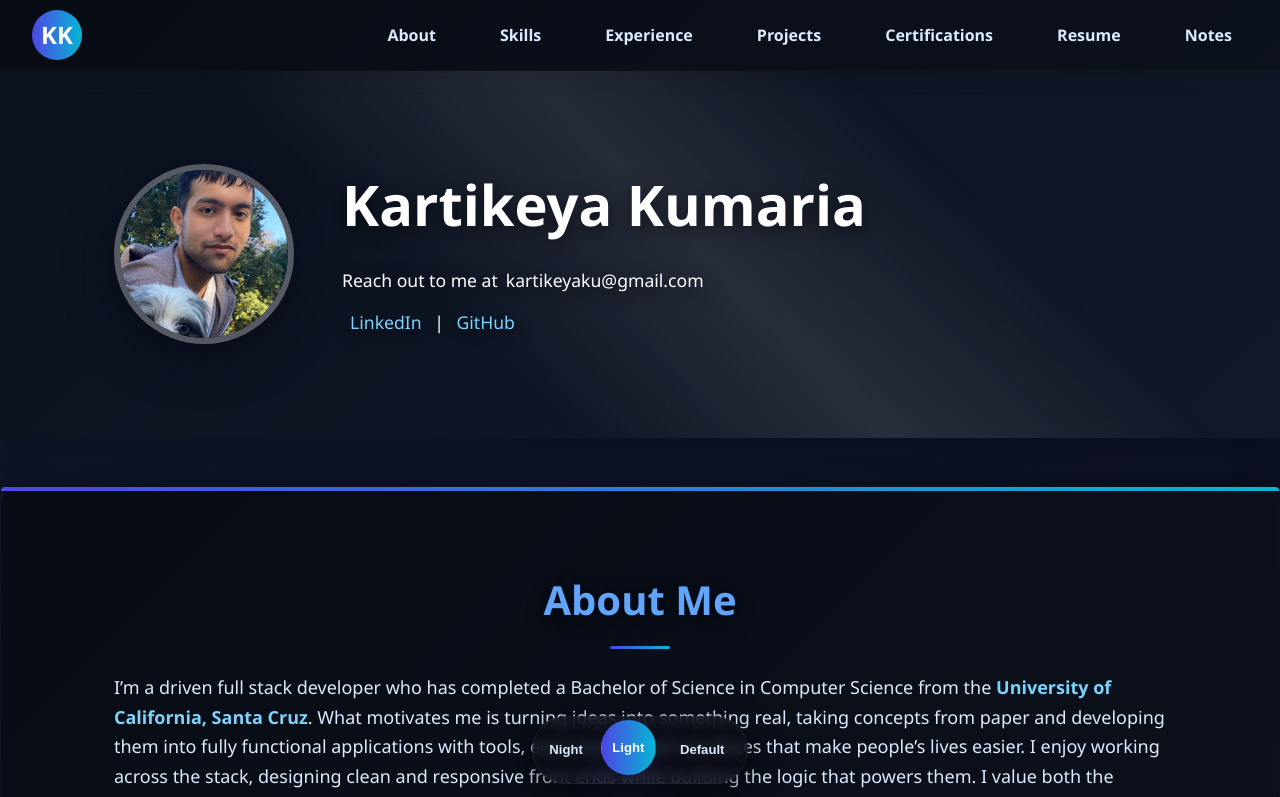
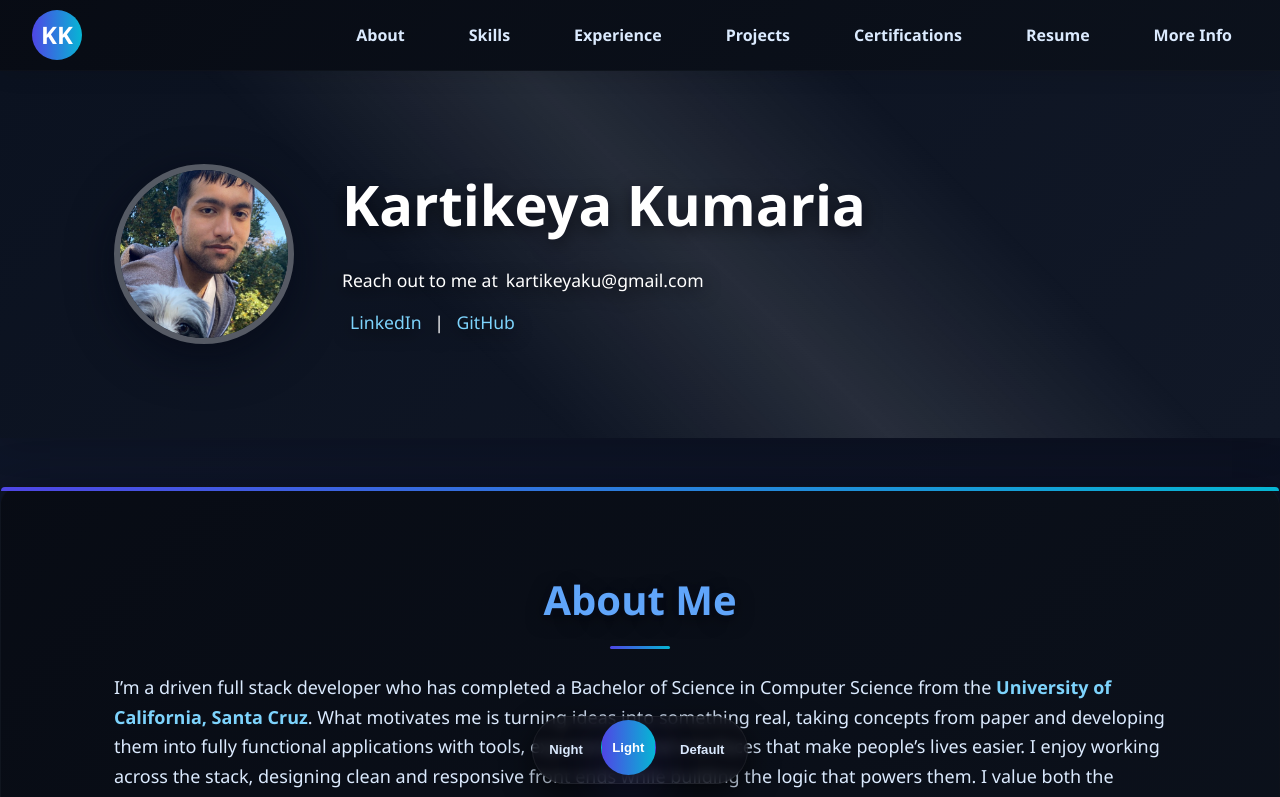
Before and after one commit to Karti722/Personal_Website, a Next.js app in the folder website/: page / in a window 1280 px wide. Shown: the top 797 px of the page. Built offline with nearby package versions, Linux system fonts and the light colour scheme.

Commit message:
Edited Footer text for more clarity

```diff
--- a/website/app/components/Footer.tsx
+++ b/website/app/components/Footer.tsx
@@ -2,7 +2,7 @@
 
 export default function Footer() {
   return (
-    <footer id="notes">
+    <footer id="more-info">
       <div className="container">
         <p className="footer-note">
           Note: Theme toggling is available on desktop and laptop.
@@ -13,7 +13,7 @@ export default function Footer() {
           target="_blank"
           rel="noopener noreferrer"
         >
-          Portfolio Codebase
+          Here is the Portfolio Codebase
         </a>
       </div>
     </footer>
--- a/website/app/components/Navbar.tsx
+++ b/website/app/components/Navbar.tsx
@@ -12,7 +12,7 @@ export default function Navbar() {
     { label: "Projects", id: "projects" },
     { label: "Certifications", id: "certifications" },
     { label: "Resume", id: "resume" },
-    { label: "Notes", id: "notes" },
+    { label: "More Info", id: "more-info" },
   ];
 
   const handleNavClick = () => {
```
